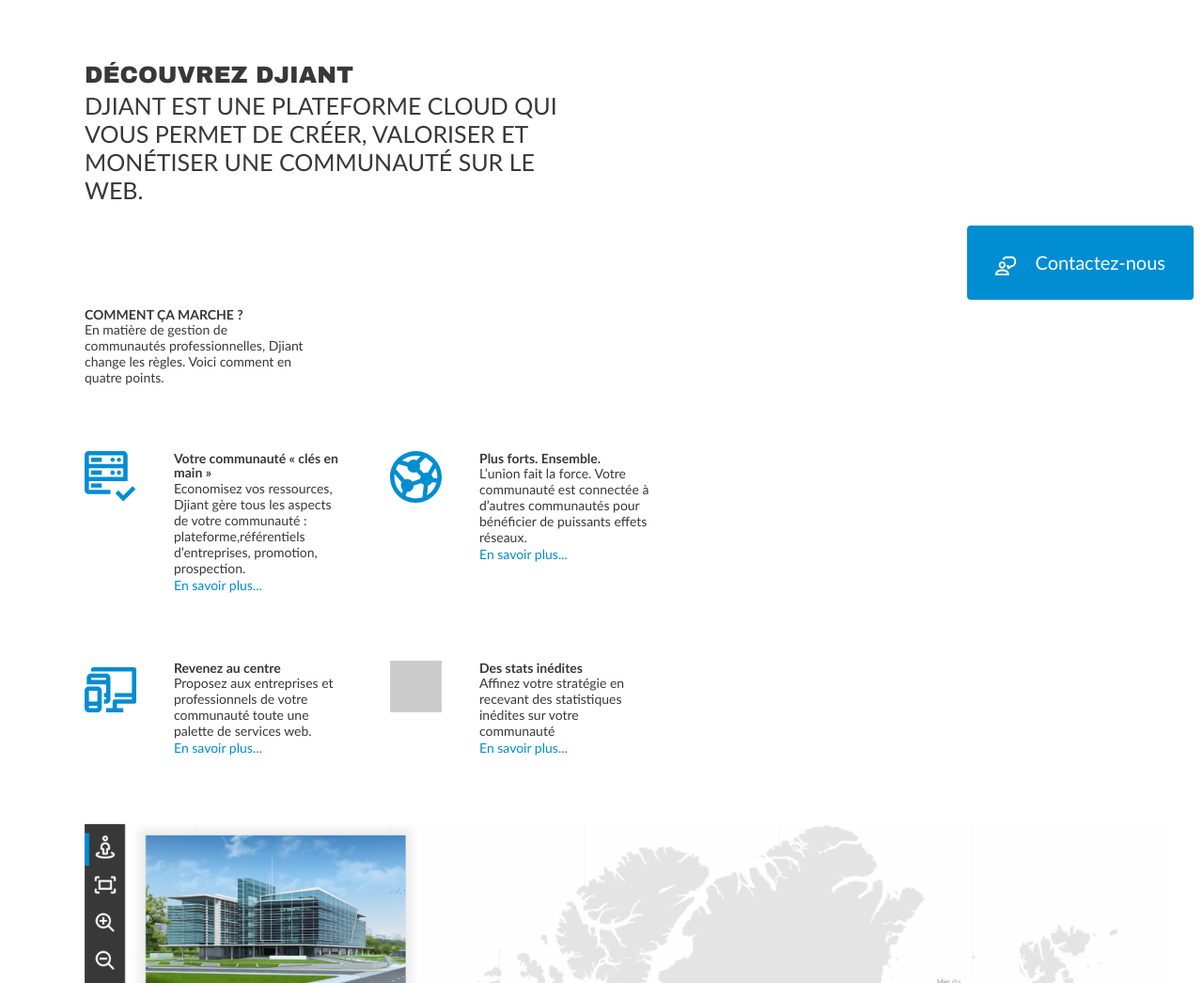
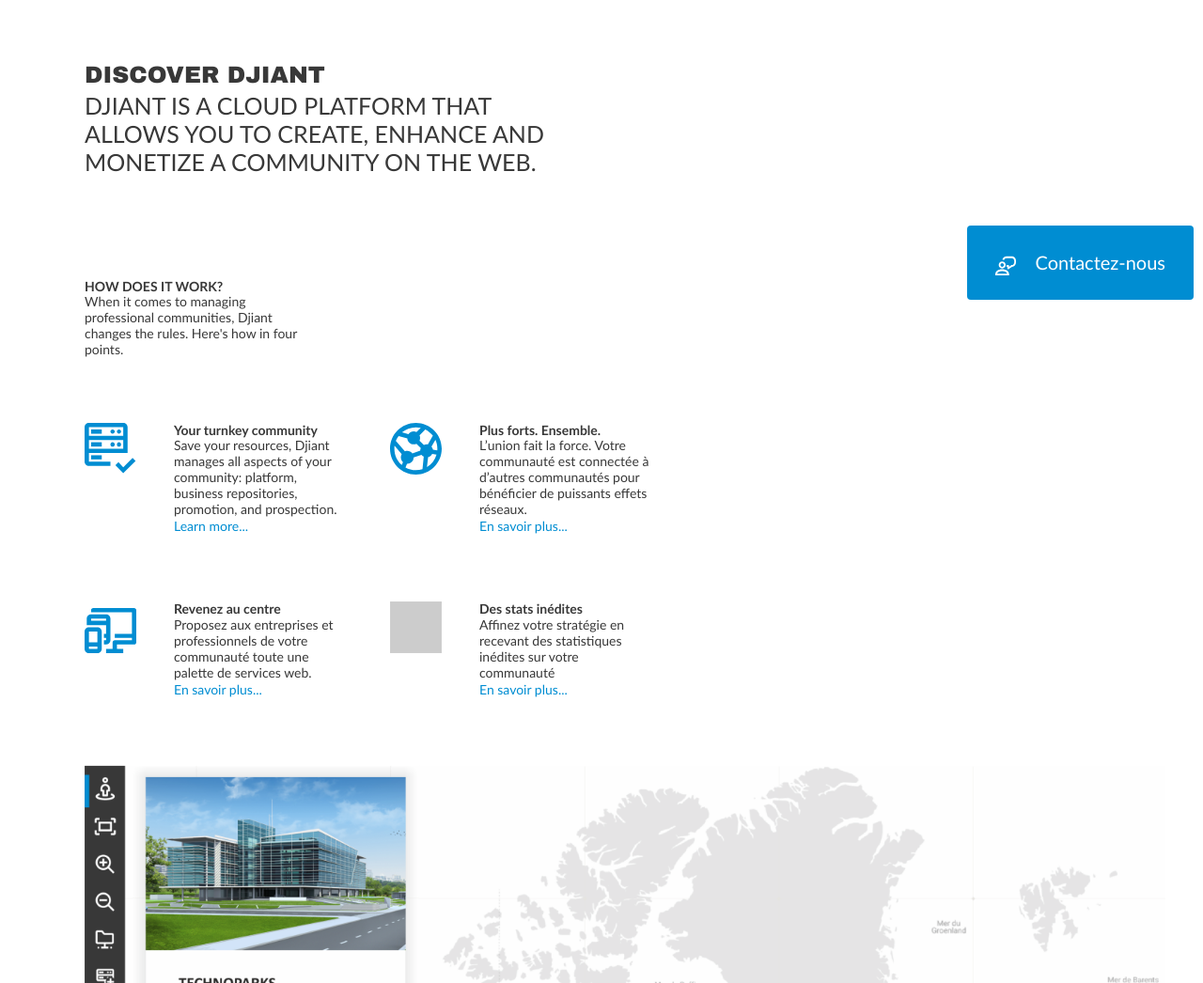
Before and after one commit to Lamiaselm/About-Djiant, a PHP site: page / in a window 1280 px wide. Shown: the part 80-1126 px from the top of the page at 94% size. Run offline with PHP 8.4, Linux system fonts and the light colour scheme; some libraries are stand-ins or nearby versions.

Commit message:
main page translare process1

```diff
--- a/index.php
+++ b/index.php
@@ -13,19 +13,19 @@
 
 							<div class="row" >
               					<div class="djiant-col-md-4">
-              					<h4 class="djiant-title">DÉCOUVREZ DJIANT</h4>
+              					<h4 class="djiant-title">DISCOVER DJIANT</h4>
               					</div>
               				</div>
               				<div class="row">
               					<div class="djiant-col-md-6">
-              						<p class="decouvrez-djiant">DJIANT EST UNE PLATEFORME CLOUD QUI VOUS PERMET DE CRÉER, VALORISER ET MONÉTISER UNE COMMUNAUTÉ SUR LE WEB. </p>
+              						<p class="decouvrez-djiant">DJIANT IS A CLOUD PLATFORM THAT ALLOWS YOU TO CREATE, ENHANCE AND MONETIZE A COMMUNITY ON THE WEB. </p>
 
               					</div>
               				</div>
               				<div class="row" style="margin-top: 100px;" >
               					<div class="djiant-col-md-3">
-              						<h4 style="  margin-bottom: 0px;" >COMMENT ÇA MARCHE ?</h4>
-              						<p class="djiant-block">En matière de gestion de communautés professionnelles, Djiant change les règles. Voici comment en quatre points. </p>
+              						<h4 style="  margin-bottom: 0px;" >HOW DOES IT WORK?</h4>
+              						<p class="djiant-block">When it comes to managing professional communities, Djiant changes the rules. Here's how in four points. </p>
 
               					</div>
               				</div>
@@ -34,9 +34,9 @@
 									<img src="assets/image/Votre-communaute.svg" width="55px">
 								</div>
               					<div class="djiant-col-md-2" style=" margin-left:15px; margin-right: 30px; " >
-              						<h4 style="  margin-bottom: 0px; margin-top: 0px;" >Votre communauté « clés en main »</h4>
-              						<p class="djiant-block">Economisez vos ressources, Djiant gère tous les aspects de votre communauté : plateforme,référentiels d’entreprises, promotion, prospection. </p>
-              						<p style=" color: #008DD2; margin-top: 0px;" >En savoir plus...</p>
+              						<h4 style="  margin-bottom: 0px; margin-top: 0px;" >Your turnkey community</h4>
+              						<p class="djiant-block">Save your resources, Djiant manages all aspects of your community: platform, business repositories, promotion, and prospection. </p>
+              						<p style=" color: #008DD2; margin-top: 0px;" >Learn more...</p>
               					</div>
               					<div class="djiant-col-md-1">
 									<img src="assets/image/Plus-forts.svg"  alt="" width="55px">
```
